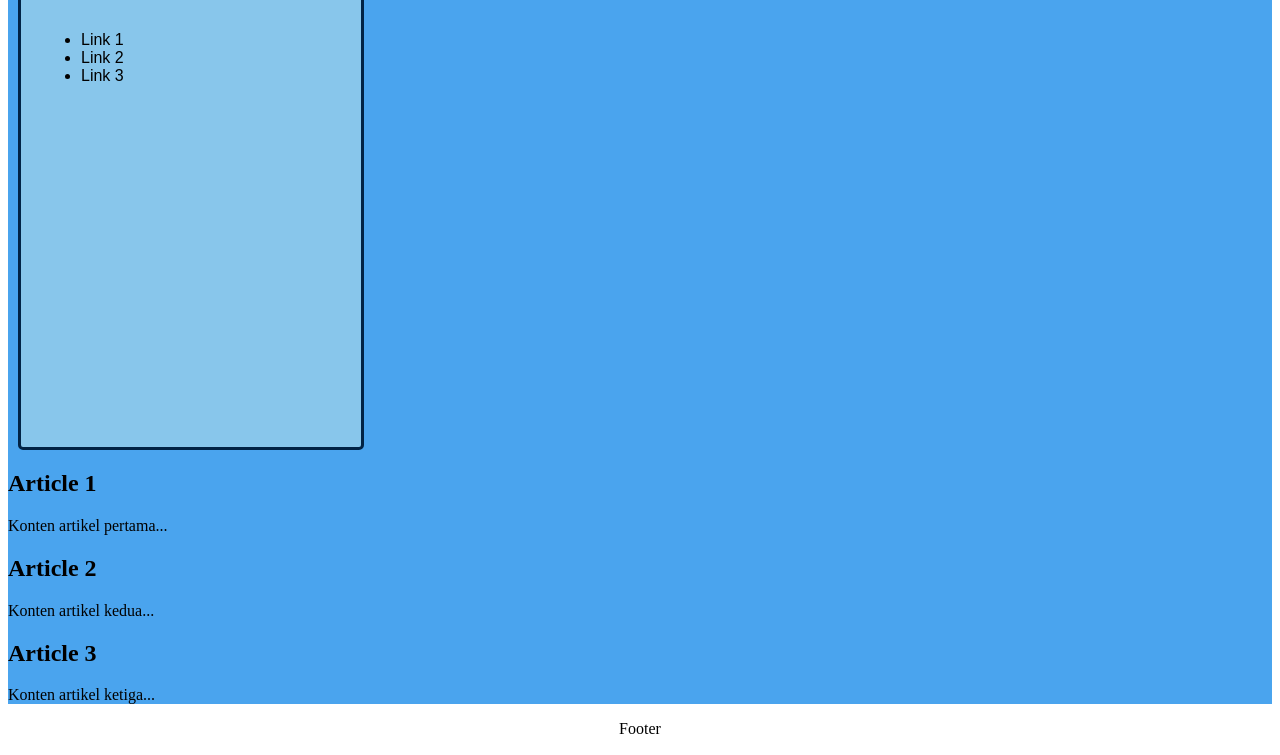
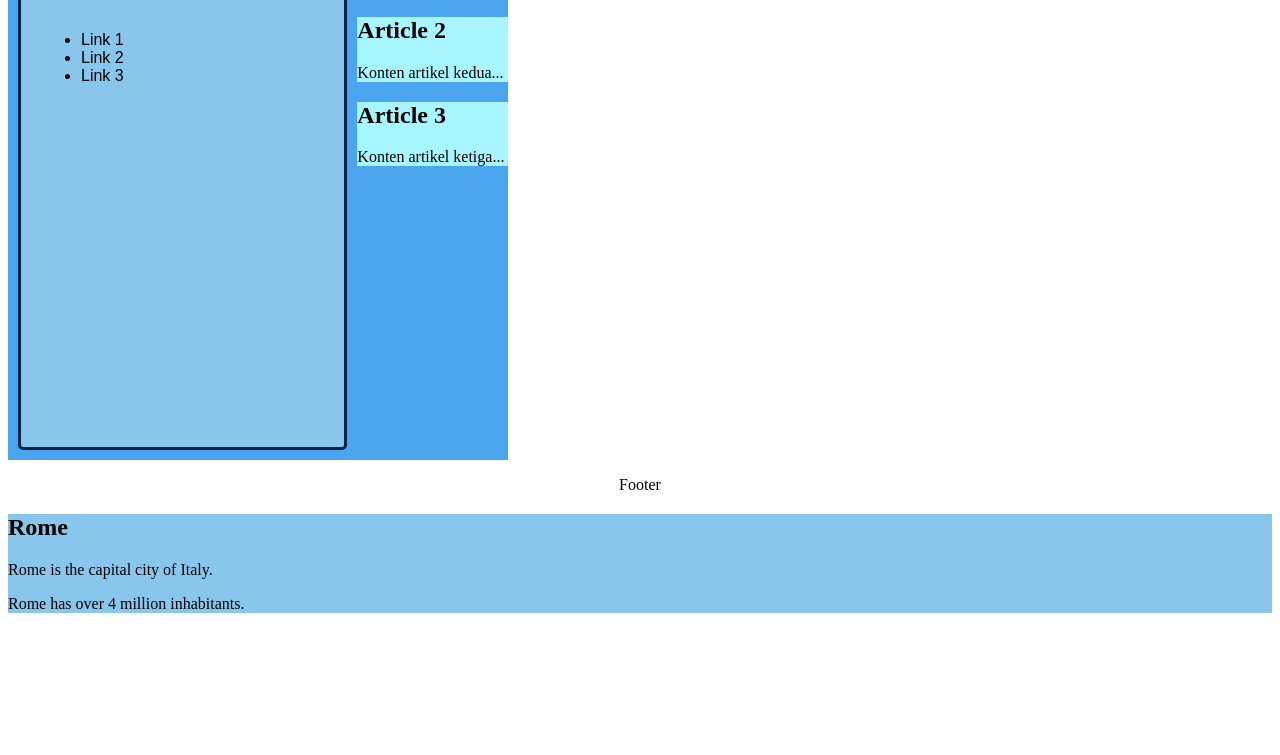
Before and after one commit to Gz1-z/latihan01, a plain HTML site: page index.html in a window 1280 px wide. Shown: the part 251-1006 px from the top of the page. After the commit the page ends 880 px from the top, so only its background shows below. Drawn offline with Linux system fonts and the light colour scheme.

Commit message:
index.html

```diff
--- a/index.html
+++ b/index.html
@@ -33,12 +33,14 @@ body
         }
 
         article {
-            right: 100px;
+            background-color: #a7f5ff;
         }
 
         .container {
             background-color: #4aa4ee;
             border: #150145;
+            display: flex;
+            width: 500px;
         }
         footer {
             text-align: center;
```
